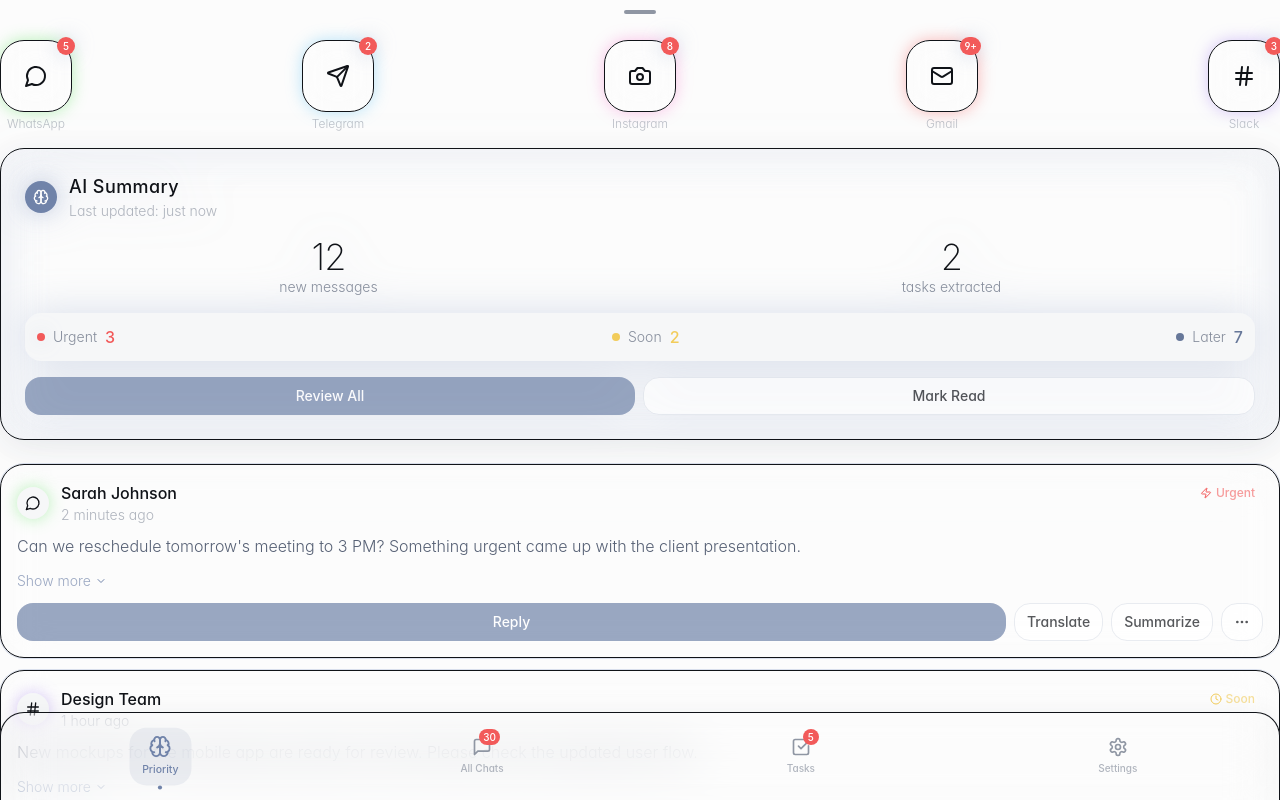
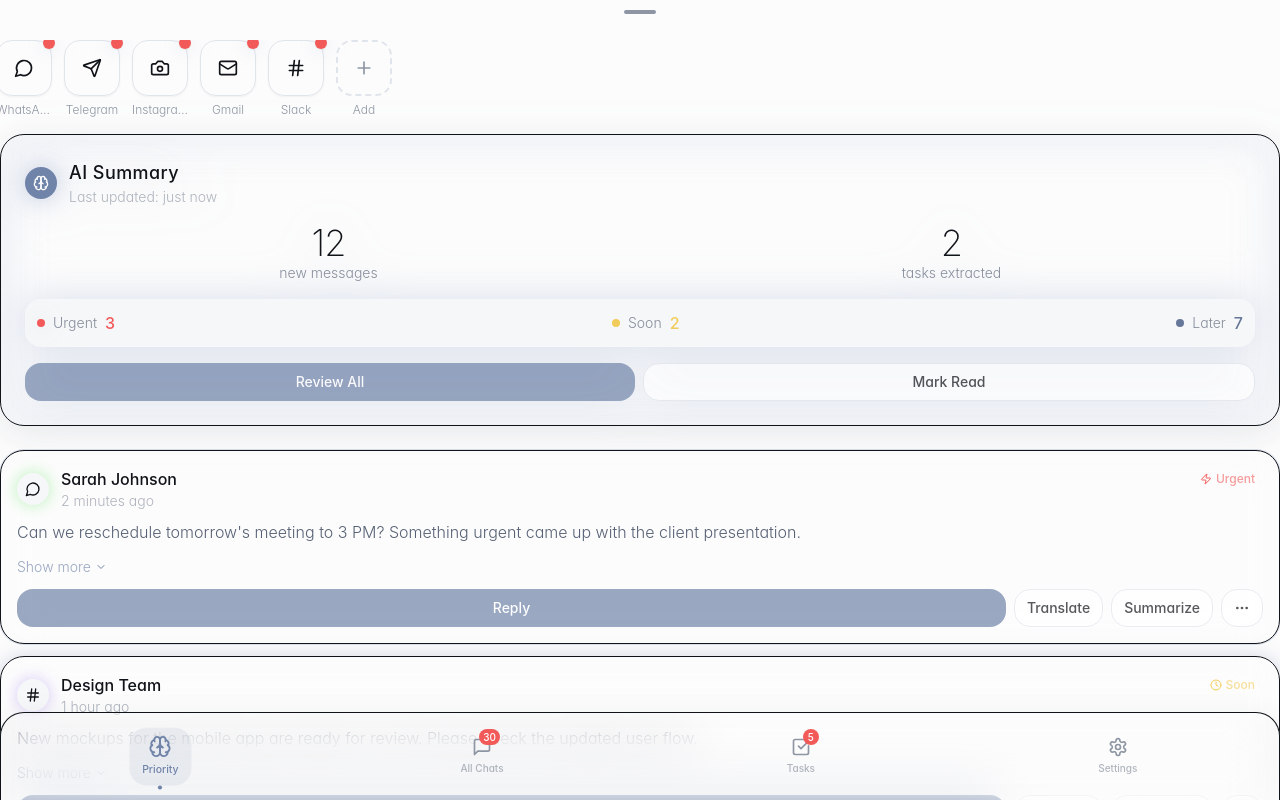
Before and after one commit to hairilam47/prism-inbox, a React (Vite) app: page / in a window 1280 px wide. Shown: the top 800 px of the page. Built offline with nearby package versions, Linux system fonts and the light colour scheme.

Commit message:
Make platform navigation scrollable

```diff
--- a/src/components/PlatformNavigation.tsx
+++ b/src/components/PlatformNavigation.tsx
@@ -1,4 +1,5 @@
-import { MessageCircle, Send, Camera, Mail, Hash } from "lucide-react";
+import { MessageCircle, Send, Camera, Mail, Hash, Plus } from "lucide-react";
+import { Carousel, CarouselContent, CarouselItem } from "@/components/ui/carousel";
 
 interface Platform {
   id: string;
@@ -54,50 +55,82 @@ const platforms: Platform[] = [
 
 export const PlatformNavigation = () => {
   return (
-    <div className="px-container-padding py-4">
-      <div className="flex justify-between items-center space-x-3">
+    <div className="py-4">
+      <Carousel
+        opts={{
+          align: "start",
+          dragFree: true,
+          skipSnaps: false,
+        }}
+        className="w-full"
+      >
+        <CarouselContent className="ml-container-padding">
           {platforms.map((platform) => {
             const IconComponent = platform.icon;
 
             return (
-            <div
-              key={platform.id}
-              className="relative flex-1 max-w-[72px]"
-            >
+              <CarouselItem key={platform.id} className="basis-auto pl-3">
+                <div className="relative">
                   <button className={`
-                w-full aspect-square rounded-xl
-                glass-surface
+                    w-14 h-14 rounded-2xl
+                    bg-background/40 backdrop-blur-sm border border-border/20
                     flex items-center justify-center
-                ${platform.glowClass}
+                    shadow-sm hover:shadow-md
                     hover:scale-105 active:scale-95
                     transition-all duration-200 ease-smooth
                     touch-manipulation
                     group
                   `}>
                     <IconComponent className={`
-                  h-6 w-6 text-${platform.color}
+                      h-5 w-5 text-${platform.color}/70
+                      group-hover:text-${platform.color}
                       group-hover:scale-110
-                  transition-transform duration-200
+                      transition-all duration-200
                     `} />
 
-                {/* Unread Indicator */}
+                    {/* Unread Dot Indicator */}
                     {platform.unreadCount > 0 && (
-                  <div className="absolute -top-1 -right-1 min-w-[18px] h-[18px] bg-priority-urgent rounded-full flex items-center justify-center animate-glow-pulse">
-                    <span className="text-[10px] font-medium text-white px-1">
-                      {platform.unreadCount > 9 ? '9+' : platform.unreadCount}
-                    </span>
-                  </div>
+                      <div className="absolute -top-1 -right-1 w-3 h-3 bg-priority-urgent rounded-full animate-glow-pulse shadow-sm" />
                     )}
                   </button>
 
                   {/* Platform Label */}
-              <p className="text-micro text-text-muted text-center mt-1 truncate">
+                  <p className="text-xs text-text-muted text-center mt-1.5 truncate w-14">
                     {platform.name}
                   </p>
                 </div>
+              </CarouselItem>
             );
           })}
+
+          {/* Add Platform Button */}
+          <CarouselItem className="basis-auto pl-3 pr-container-padding">
+            <div className="relative">
+              <button className="
+                w-14 h-14 rounded-2xl
+                bg-background/20 backdrop-blur-sm border-2 border-dashed border-border/40
+                flex items-center justify-center
+                hover:border-primary/40 hover:bg-background/30
+                hover:scale-105 active:scale-95
+                transition-all duration-200 ease-smooth
+                touch-manipulation
+                group
+              ">
+                <Plus className="
+                  h-5 w-5 text-text-muted
+                  group-hover:text-primary
+                  group-hover:scale-110
+                  transition-all duration-200
+                " />
+              </button>
+
+              <p className="text-xs text-text-muted text-center mt-1.5 truncate w-14">
+                Add
+              </p>
             </div>
+          </CarouselItem>
+        </CarouselContent>
+      </Carousel>
     </div>
   );
 };
```
Lines whose indentation alone changed are shown as unchanged.
